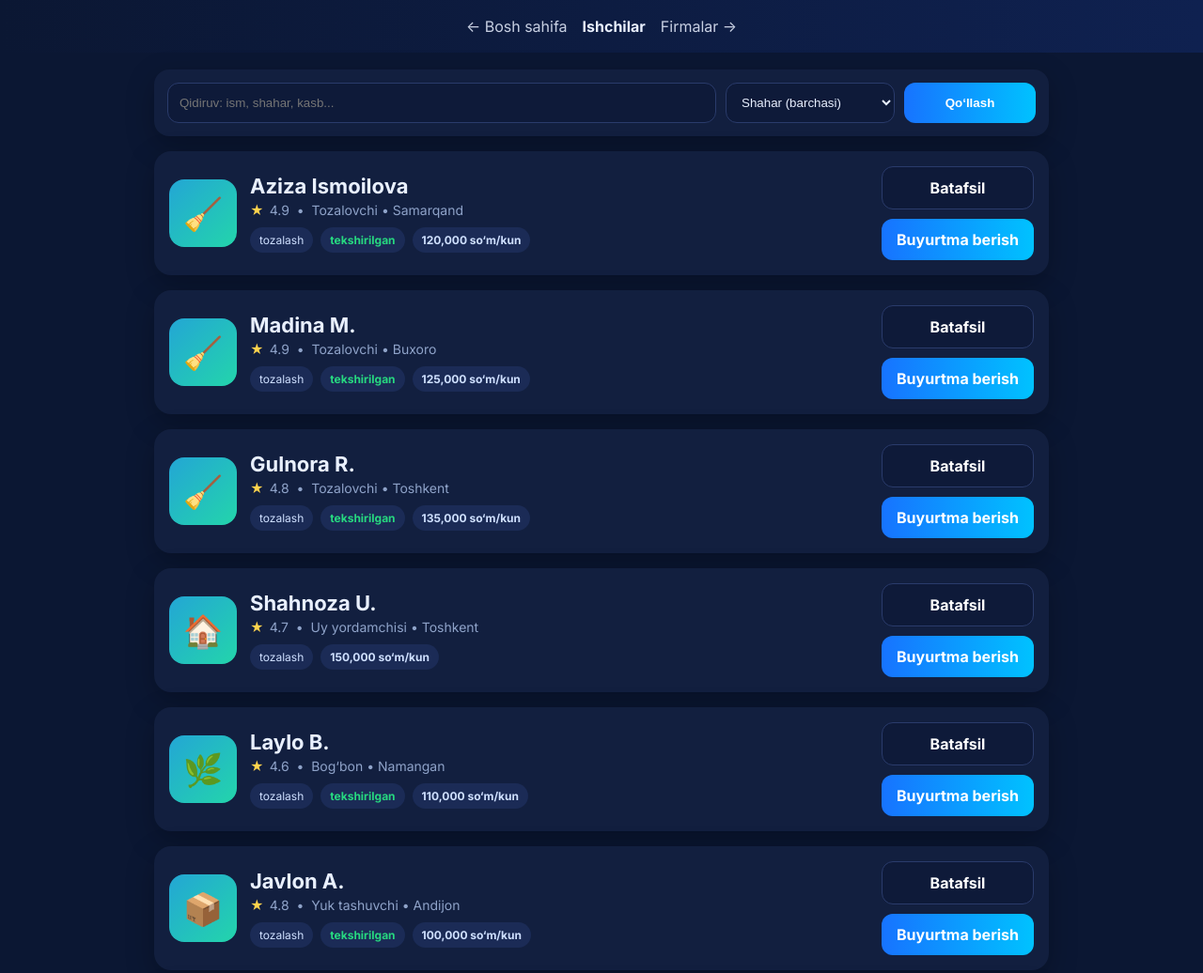
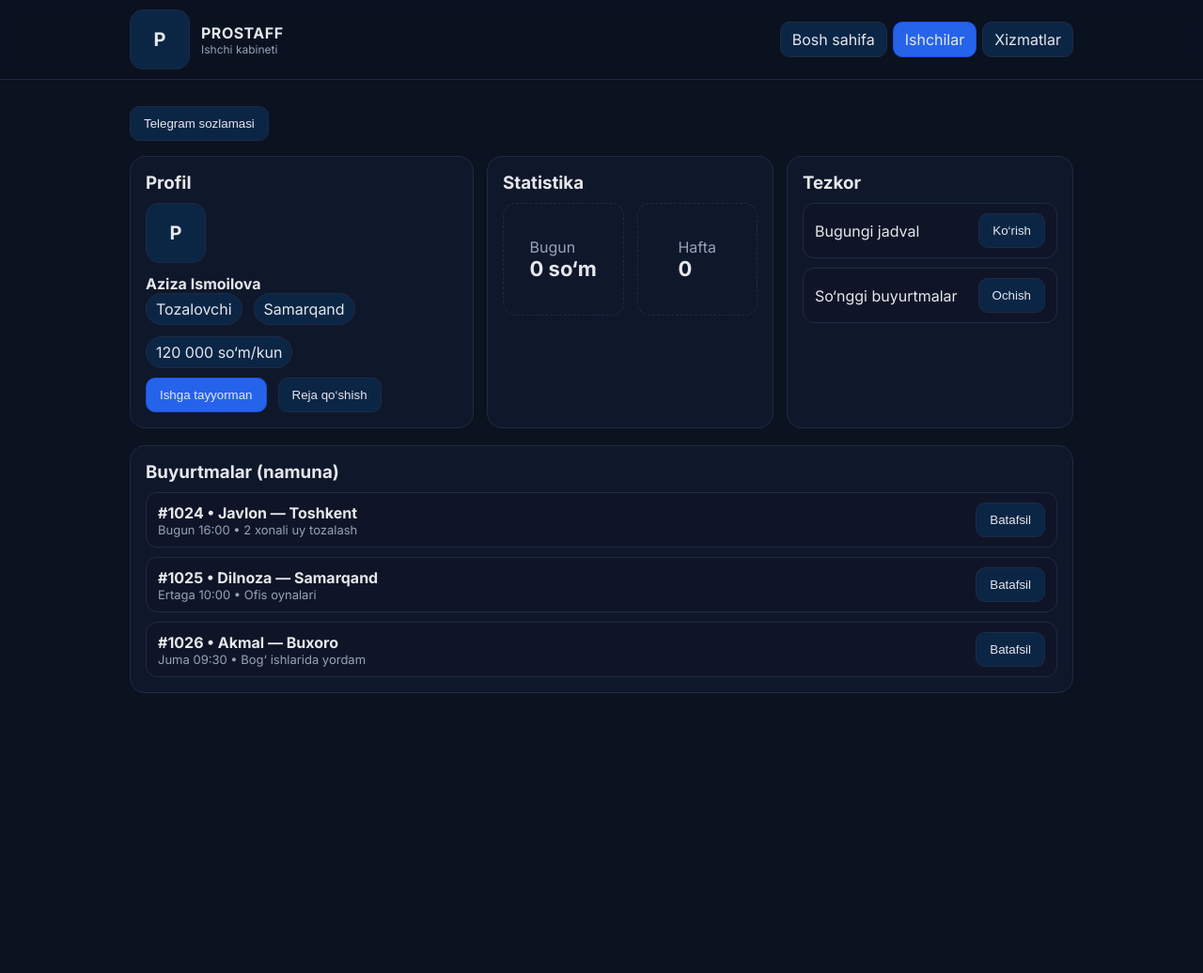
Before and after one commit to prostaff95/prostaff, a plain HTML site: page workers.html in a window 1280 px wide. Shown: the top 1036 px of the page at 94% size. After the commit the page ends 800 px from the top, so only its background shows below. Drawn offline with Linux system fonts and the light colour scheme.

Commit message:
Update workers.html

```diff
--- a/workers.html
+++ b/workers.html
@@ -1,154 +1,298 @@
 <!DOCTYPE html>
 <html lang="uz">
 <head>
-  <meta charset="UTF-8" />
+  <meta charset="utf-8" />
   <meta name="viewport" content="width=device-width, initial-scale=1" />
-  <title>PROSTAFF — Ishchilar</title>
+  <title>PROSTAFF — Ishchi kabineti</title>
+  <link rel="preconnect" href="https://fonts.googleapis.com">
   <link rel="preconnect" href="https://fonts.gstatic.com" crossorigin>
   <link href="https://fonts.googleapis.com/css2?family=Inter:wght@400;600;700&display=swap" rel="stylesheet">
   <style>
     :root{
-      --bg:#0b1733;
-      --card:#121f3f;
-      --muted:#8fa3c9;
-      --text:#e9f0ff;
-      --brand1:#1773ff;
-      --brand2:#00c2ff;
-      --ok:#27d980;
-      --chip:#1b2b56;
-      --chipText:#cfe0ff;
-      --shadow:0 10px 30px rgba(0,0,0,.25);
+      --bg:#0b1220;
+      --panel:#0f172a;
+      --muted:#94a3b8;
+      --text:#e5e7eb;
+      --line:#1f2a44;
+      --primary:#2563eb;
+      --primary-2:#1d4ed8;
+      --chip:#0b2545;
     }
     *{box-sizing:border-box}
-    html,body{margin:0;padding:0;background:var(--bg);color:var(--text);font-family:Inter,system-ui,-apple-system,Segoe UI,Roboto,Arial}
-    a{color:inherit;text-decoration:none}
-    .nav{display:flex;gap:16px;align-items:center;justify-content:center;padding:18px 12px;background:linear-gradient(90deg,#0b1733,#0f2150)}
-    .nav a{opacity:.85}
-    .nav a.active{opacity:1;font-weight:700}
-    .wrap{max-width:980px;margin:18px auto;padding:0 14px}
-    .filters{background:var(--card);border-radius:16px;padding:14px;display:grid;grid-template-columns:1fr 180px 140px;gap:10px;box-shadow:var(--shadow)}
-    .filters input,.filters select{width:100%;padding:12px 12px;border:1px solid #2a3b6b;border-radius:12px;background:#0e1a39;color:var(--text)}
-    .filters button{border:0;border-radius:12px;background:linear-gradient(90deg,var(--brand1),var(--brand2));color:#fff;font-weight:700}
-    .cards{margin-top:16px;display:grid;gap:16px}
-    .card{background:var(--card);border-radius:18px;padding:16px;display:grid;grid-template-columns:72px 1fr auto;gap:14px;align-items:center;box-shadow:var(--shadow)}
-    .avatar{width:72px;height:72px;border-radius:16px;display:flex;align-items:center;justify-content:center;background:linear-gradient(135deg,#23a6d5,#23d5ab)}
-    .avatar span{font-size:34px}
-    .name{font-size:22px;font-weight:700;margin:0 0 2px}
-    .meta{color:var(--muted);font-size:14px;margin:4px 0 10px}
-    .chips{display:flex;gap:8px;flex-wrap:wrap}
-    .chip{background:var(--chip);color:var(--chipText);padding:6px 10px;border-radius:999px;font-size:12px}
-    .rating{display:inline-flex;align-items:center;gap:6px}
-    .rating .star{color:#ffd34d}
-    .price{font-weight:800}
-    .actions{display:flex;flex-direction:column;gap:10px}
-    .btn{padding:12px 16px;border-radius:12px;border:1px solid #2a3b6b;background:#0e1a39;color:#fff;text-align:center;font-weight:700}
-    .btn.primary{border:0;background:linear-gradient(90deg,var(--brand1),var(--brand2))}
-    .verified{color:var(--ok);font-weight:700}
-    @media (max-width:680px){
-      .filters{grid-template-columns:1fr}
-      .card{grid-template-columns:56px 1fr}
-      .actions{grid-column:1 / -1;flex-direction:row}
+    body{
+      margin:0; font-family:Inter,system-ui,-apple-system,Segoe UI,Roboto;
+      background:var(--bg); color:var(--text);
     }
+    a{text-decoration:none;color:inherit}
+    .wrap{max-width:1040px;margin:0 auto;padding:18px}
+    /* Navbar */
+    .nav{
+      position:sticky;top:0;z-index:20;
+      backdrop-filter: blur(8px);
+      background:rgba(11,18,32,.6); border-bottom:1px solid var(--line);
+    }
+    .nav .inner{display:flex;align-items:center;gap:12px;justify-content:space-between;padding:10px 18px}
+    .brand{font-weight:800;letter-spacing:.5px}
+    .tabs{display:flex;gap:6px;flex-wrap:wrap}
+    .tab{
+      padding:8px 12px;border:1px solid var(--line);border-radius:10px;background:#0b2545;color:#e5e7eb
+    }
+    .tab.active{background:var(--primary);border-color:var(--primary-2)}
+    /* Grid & cards */
+    .grid{display:grid;gap:14px}
+    @media(min-width:860px){.grid.col-2{grid-template-columns:1fr 1fr}}
+    @media(min-width:1100px){.grid.col-3{grid-template-columns:1.2fr 1fr 1fr}}
+
+    .card{
+      background:var(--panel); border:1px solid var(--line);
+      border-radius:16px; padding:16px;
+    }
+    .card h3{margin:0 0 10px 0}
+    .row{display:flex;align-items:center;gap:12px;flex-wrap:wrap}
+    .avatar{
+      width:64px;height:64px;border-radius:14px;
+      background:#0b2545;border:1px solid var(--line);
+      display:flex;align-items:center;justify-content:center;font-weight:700;
+      font-size:20px;
+    }
+    .chip{background:var(--chip);border:1px solid var(--line);padding:6px 10px;border-radius:999px}
+    .muted{color:var(--muted)}
+    .stat{
+      display:grid;place-items:center;border:1px dashed var(--line);
+      border-radius:14px;padding:16px;min-height:120px
+    }
+
+    /* Buttons */
+    .btn{ padding:10px 14px; border-radius:10px; border:1px solid var(--line);
+      background:#0b2545; color:#e5e7eb; cursor:pointer }
+    .btn.primary{ background:var(--primary); border-color:var(--primary-2) }
+    .btn.ghost{ background:transparent }
+    .btn.block{width:100%}
+
+    /* Modal */
+    #tgModal{
+      position:fixed; inset:0;
+      display:none; align-items:center; justify-content:center;
+      background:rgba(2,6,23,.6); z-index:1000;
+    }
+    #tgModal.open{ display:flex; }
+    .modal-card{
+      width:92%; max-width:560px;
+      background:#0b1220; color:#e5e7eb;
+      border:1px solid var(--line); border-radius:16px;
+      padding:18px;
+    }
+    input, textarea, select{
+      width:100%; padding:10px; border-radius:10px;
+      border:1px solid var(--line); background:#0b1220; color:#e5e7eb;
+      outline:none;
+    }
+    label{display:block;margin:10px 0 6px}
+    .list{display:flex;flex-direction:column;gap:10px}
+    .item{display:flex;align-items:center;justify-content:space-between;border:1px solid var(--line);border-radius:12px;padding:10px 12px;background:#0f1527}
   </style>
 </head>
 <body>
-  <nav class="nav">
-    <a href="index.html">← Bosh sahifa</a>
-    <a href="workers.html" class="active">Ishchilar</a>
-    <a href="services.html">Firmalar →</a>
-  </nav>
+
+  <!-- Navbar -->
+  <div class="nav">
+    <div class="inner wrap">
+      <div class="row">
+        <div class="avatar">P</div>
+        <div>
+          <div class="brand">PROSTAFF</div>
+          <div class="muted" style="font-size:12px">Ishchi kabineti</div>
+        </div>
+      </div>
+      <div class="tabs">
+        <a class="tab" href="index.html">Bosh sahifa</a>
+        <a class="tab active" href="workers.html">Ishchilar</a>
+        <a class="tab" href="services.html">Xizmatlar</a>
+      </div>
+    </div>
+  </div>
 
   <div class="wrap">
-    <!-- FILTRLAR -->
-    <div class="filters">
-      <input id="q" type="search" placeholder="Qidiruv: ism, shahar, kasb..." />
-      <select id="city">
-        <option value="">Shahar (barchasi)</option>
-        <option value="Toshkent">Toshkent</option>
-        <option value="Samarqand">Samarqand</option>
-        <option value="Buxoro">Buxoro</option>
-        <option value="Andijon">Andijon</option>
-        <option value="Namangan">Namangan</option>
-        <option value="Farg‘ona">Farg‘ona</option>
-        <option value="Navoiy">Navoiy</option>
-        <option value="Xorazm">Xorazm</option>
-      </select>
-      <button id="apply">Qo‘llash</button>
+
+    <!-- Telegram sozlama tugmasi -->
+    <div style="margin:10px 0 16px">
+      <button id="openTgModal" class="btn">Telegram sozlamasi</button>
     </div>
 
-    <!-- KARTALAR -->
-    <div id="list" class="cards"></div>
+    <!-- Yuqori karta: profil + tezkor amallar -->
+    <div class="grid col-3">
+      <div class="card">
+        <h3>Profil</h3>
+        <div class="row">
+          <div class="avatar" id="pfAvatar">P</div>
+          <div>
+            <div id="pfName" style="font-weight:700">Aziza Ismoilova</div>
+            <div class="row">
+              <span class="chip" id="pfRole">Tozalovchi</span>
+              <span class="chip" id="pfCity">Samarqand</span>
+              <span class="chip" id="pfRate">120 000 so‘m/kun</span>
+            </div>
+          </div>
+        </div>
+        <div style="height:10px"></div>
+        <div class="row">
+          <button id="readyBtn" class="btn primary">Ishga tayyorman</button>
+          <button class="btn">Reja qo‘shish</button>
+        </div>
+      </div>
+
+      <div class="card">
+        <h3>Statistika</h3>
+        <div class="grid col-2">
+          <div class="stat"><div><div class="muted">Bugun</div><div style="font-size:22px;font-weight:800">0 so‘m</div></div></div>
+          <div class="stat"><div><div class="muted">Hafta</div><div style="font-size:22px;font-weight:800">0</div></div></div>
+        </div>
+      </div>
+
+      <div class="card">
+        <h3>Tezkor</h3>
+        <div class="list">
+          <div class="item">
+            <div>Bugungi jadval</div>
+            <button class="btn">Ko‘rish</button>
+          </div>
+          <div class="item">
+            <div>So‘nggi buyurtmalar</div>
+            <button class="btn">Ochish</button>
+          </div>
+        </div>
+      </div>
+    </div>
+
+    <!-- Buyurtmalar ro‘yxati (namuna) -->
+    <div style="height:18px"></div>
+    <div class="card">
+      <h3>Buyurtmalar (namuna)</h3>
+      <div class="list" id="orders">
+        <!-- JavaScript orqali to‘ldiriladi -->
+      </div>
+    </div>
+  </div>
+
+  <!-- Telegram sozlamasi MODAL -->
+  <div id="tgModal">
+    <div class="modal-card">
+      <div style="display:flex;justify-content:space-between;align-items:center;gap:12px;margin-bottom:12px;">
+        <h3 style="margin:0;font-size:20px;">Telegram bildirishnomasi</h3>
+        <button data-close class="btn ghost">✕</button>
+      </div>
+
+      <p style="opacity:.8;margin:0 0 14px;">
+        Token va chat_id brauzeringizda saqlanadi. Keyinchalik serverga ko‘chiramiz.
+      </p>
+
+      <label>Bot token</label>
+      <input id="tgToken" type="password" placeholder="12345:AA..." />
+
+      <label>Admin chat_id</label>
+      <input id="tgChat" type="text" placeholder="7692677210" />
+
+      <div style="display:flex;gap:10px;justify-content:flex-end;margin-top:14px;">
+        <button id="tgTest" class="btn">Sinov xabari</button>
+        <button data-close class="btn ghost">Bekor qilish</button>
+        <button id="tgSave" class="btn primary">Saqlash</button>
+      </div>
+    </div>
   </div>
 
   <script>
-    // Demo ma'lumotlar (12+ ta)
-    const WORKERS = [
-      {name:'Aziza Ismoilova', role:'Tozalovchi', city:'Samarqand', price:120000, rating:4.9, verified:true, emoji:'🧹'},
-      {name:'Madina M.',       role:'Tozalovchi', city:'Buxoro',    price:125000, rating:4.9, verified:true, emoji:'🧹'},
-      {name:'Gulnora R.',      role:'Tozalovchi', city:'Toshkent',  price:135000, rating:4.8, verified:true, emoji:'🧹'},
-      {name:'Shahnoza U.',     role:'Uy yordamchisi', city:'Toshkent', price:150000, rating:4.7, verified:false, emoji:'🏠'},
-      {name:'Laylo B.',        role:'Bog‘bon',    city:'Namangan',  price:110000, rating:4.6, verified:true, emoji:'🌿'},
-      {name:'Javlon A.',       role:'Yuk tashuvchi', city:'Andijon', price:100000, rating:4.8, verified:true, emoji:'📦'},
-      {name:'Dilnoza K.',      role:'Tozalovchi', city:'Farg‘ona',  price:115000, rating:4.7, verified:false, emoji:'🧽'},
-      {name:'Parvina S.',      role:'Qurilish tozalash', city:'Navoiy', price:160000, rating:4.8, verified:true, emoji:'🏗️'},
-      {name:'Sevara E.',       role:'Tozalovchi', city:'Xorazm',    price:110000, rating:4.6, verified:false, emoji:'🧹'},
-      {name:'Maftuna D.',      role:'Uy yordamchisi', city:'Samarqand', price:140000, rating:4.9, verified:true, emoji:'🏠'},
-      {name:'Otabek N.',       role:'Yuk tushiruvchi', city:'Toshkent', price:105000, rating:4.7, verified:true, emoji:'📦'},
-      {name:'Nigora T.',       role:'Tozalovchi', city:'Buxoro',    price:118000, rating:4.8, verified:true, emoji:'🧹'},
-      {name:'Maxfuzaxon Q.',   role:'Tozalovchi', city:'Farg‘ona',  price:112000, rating:4.7, verified:false, emoji:'🧹'}
+    // --- Demo buyurtmalar (faqat ko‘rsatish uchun) ---
+    const sampleOrders = [
+      {id:'#1024', client:'Javlon', city:'Toshkent', when:'Bugun 16:00', task:'2 xonali uy tozalash'},
+      {id:'#1025', client:'Dilnoza', city:'Samarqand', when:'Ertaga 10:00', task:'Ofis oynalari'},
+      {id:'#1026', client:'Akmal', city:'Buxoro', when:'Juma 09:30', task:'Bog‘ ishlarida yordam'}
     ];
+    const ordersEl = document.getElementById('orders');
+    ordersEl.innerHTML = sampleOrders.map(o => `
+      <div class="item">
+        <div>
+          <div style="font-weight:700">${o.id} • ${o.client} — ${o.city}</div>
+          <div class="muted" style="font-size:13px">${o.when} • ${o.task}</div>
+        </div>
+        <button class="btn">Batafsil</button>
+      </div>
+    `).join('');
 
-    const listEl = document.getElementById('list');
-    const qEl    = document.getElementById('q');
-    const cityEl = document.getElementById('city');
-    document.getElementById('apply').addEventListener('click', render);
+    // --- Telegram modal & xabar yuborish ---
+    (function() {
+      const modal = document.getElementById('tgModal');
+      const openBtn = document.getElementById('openTgModal');
+      const tokenInput = document.getElementById('tgToken');
+      const chatInput  = document.getElementById('tgChat');
+      const testBtn = document.getElementById('tgTest');
+      const saveBtn = document.getElementById('tgSave');
+      const closeBtns = modal.querySelectorAll('[data-close]');
 
-    function fmtPrice(n){ return (n||0).toLocaleString('uz-UZ')+" so‘m/kun"; }
+      function loadValues() {
+        tokenInput.value = localStorage.getItem('tg_token') || '';
+        chatInput.value  = localStorage.getItem('tg_chat')  || '';
+      }
+      function open()  { loadValues(); modal.classList.add('open'); }
+      function close() { modal.classList.remove('open'); }
 
-    function workerCard(w){
-      const params = new URLSearchParams({
-        name: w.name,
-        service: w.role,
-        city: w.city,
-        price: w.price
-      }).toString();
+      openBtn.addEventListener('click', open);
+      closeBtns.forEach(b => b.addEventListener('click', close));
+      modal.addEventListener('click', (e) => { if (e.target === modal) close(); });
+      document.addEventListener('keydown', (e)=>{ if (e.key === 'Escape') close(); });
 
-      return `
-        <div class="card">
-          <div class="avatar"><span>${w.emoji||'👤'}</span></div>
-          <div>
-            <div class="name">${w.name}</div>
-            <div class="meta">
-              <span class="rating"><span class="star">★</span> ${w.rating}</span>
-              &nbsp;•&nbsp; ${w.role} • ${w.city}
-            </div>
-            <div class="chips">
-              <span class="chip">tozalash</span>
-              ${w.verified ? `<span class="chip verified">tekshirilgan</span>` : ''}
-              <span class="chip price">${fmtPrice(w.price)}</span>
-            </div>
-          </div>
-          <div class="actions">
-            <a class="btn" href="#" onclick="alert('Batafsil ma’lumot demo rejimida.');return false;">Batafsil</a>
-            <a class="btn primary" target="_blank" href="order.html?${params}">Buyurtma berish</a>
-          </div>
-        </div>
-      `;
-    }
+      async function send(text) {
+        const token  = tokenInput.value.trim();
+        const chatId = chatInput.value.trim();
+        if (!token || !chatId) { alert('Token va chat_id kiriting.'); return; }
 
-    function render(){
-      const q = (qEl.value||'').toLowerCase().trim();
-      const city = cityEl.value;
-      const rows = WORKERS.filter(w=>{
-        const okQ = !q || [w.name,w.role,w.city].join(' ').toLowerCase().includes(q);
-        const okC = !city || w.city===city;
-        return okQ && okC;
-      }).map(workerCard).join('');
-      listEl.innerHTML = rows || `<div class="meta" style="padding:18px">Hech narsa topilmadi.</div>`;
-    }
+        try {
+          const res = await fetch(`https://api.telegram.org/bot${token}/sendMessage`, {
+            method: 'POST',
+            headers: {'Content-Type':'application/json'},
+            body: JSON.stringify({ chat_id: chatId, text })
+          });
+          const data = await res.json();
+          if (!data.ok) throw new Error(data.description || 'Telegram API xatosi');
+          alert('Xabar yuborildi ✅');
+        } catch (err) {
+          alert('Yuborilmadi: ' + err.message);
+        }
+      }
 
-    // Dastlabki chizish
-    render();
+      testBtn.addEventListener('click', () => {
+        send('Sinov xabari: PROSTAFF ishchi kabineti');
+      });
+
+      saveBtn.addEventListener('click', () => {
+        localStorage.setItem('tg_token', tokenInput.value.trim());
+        localStorage.setItem('tg_chat',  chatInput.value.trim());
+        close();
+        alert('Saqlandi ✅');
+      });
+
+      // Global funksiya — boshqa joylardan ham chaqirish mumkin
+      window.sendTelegram = async function(message) {
+        const token  = localStorage.getItem('tg_token');
+        const chatId = localStorage.getItem('tg_chat');
+        if (!token || !chatId) return false;
+        try {
+          const res = await fetch(`https://api.telegram.org/bot${token}/sendMessage`, {
+            method: 'POST',
+            headers: {'Content-Type':'application/json'},
+            body: JSON.stringify({ chat_id: chatId, text: message })
+          });
+          const data = await res.json();
+          return !!data.ok;
+        } catch (e) { return false; }
+      };
+    })();
+
+    // --- Namuna: Ishga tayyorman tugmasi bosilganda xabar yuborish ---
+    document.getElementById('readyBtn').addEventListener('click', async () => {
+      const ok = await window.sendTelegram('📣 Ishchi tayyor: Aziza Ismoilova (Samarqand). 🧹 120 000 so‘m/kun');
+      if (!ok) alert('Telegram sozlamalarini to‘ldiring (token / chat_id).');
+      else alert('Holatingiz “tayyor” yuborildi ✅');
+    });
   </script>
 </body>
 </html>
```
